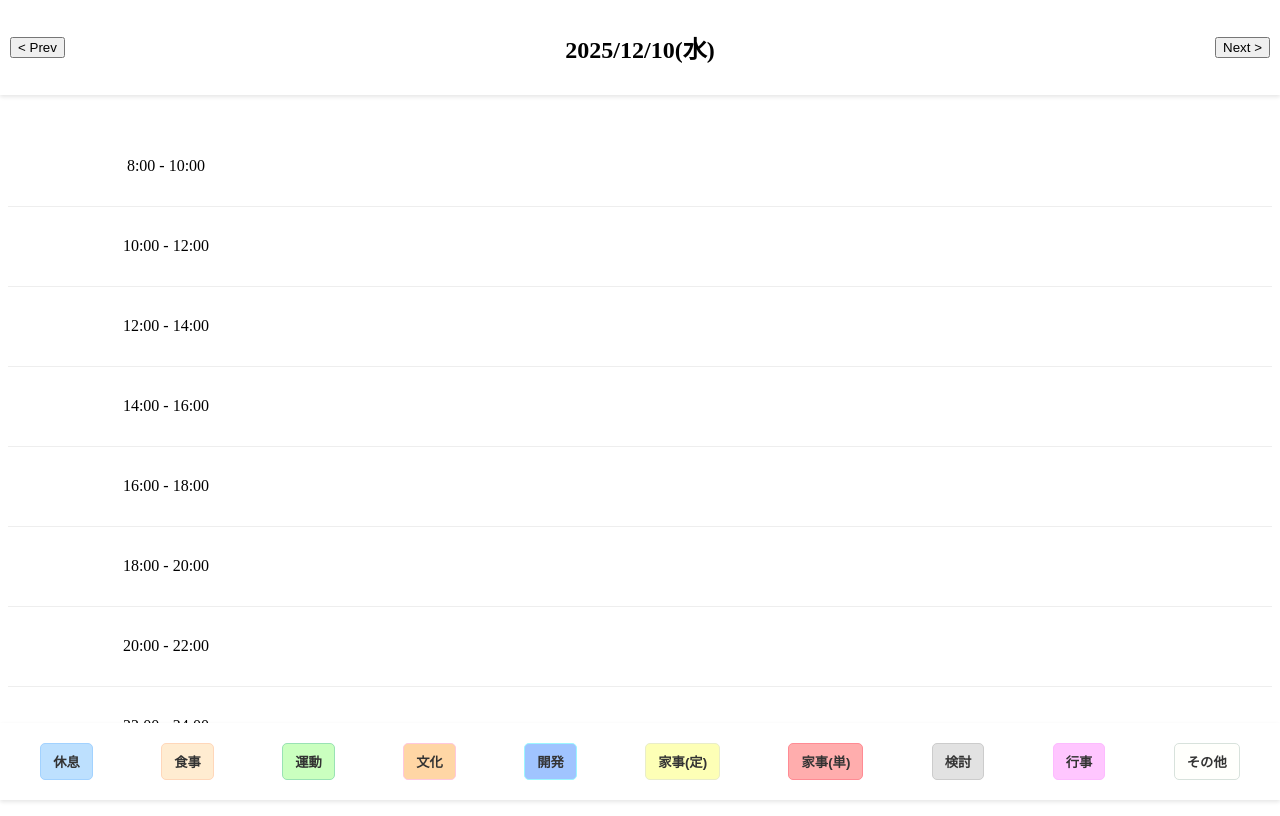
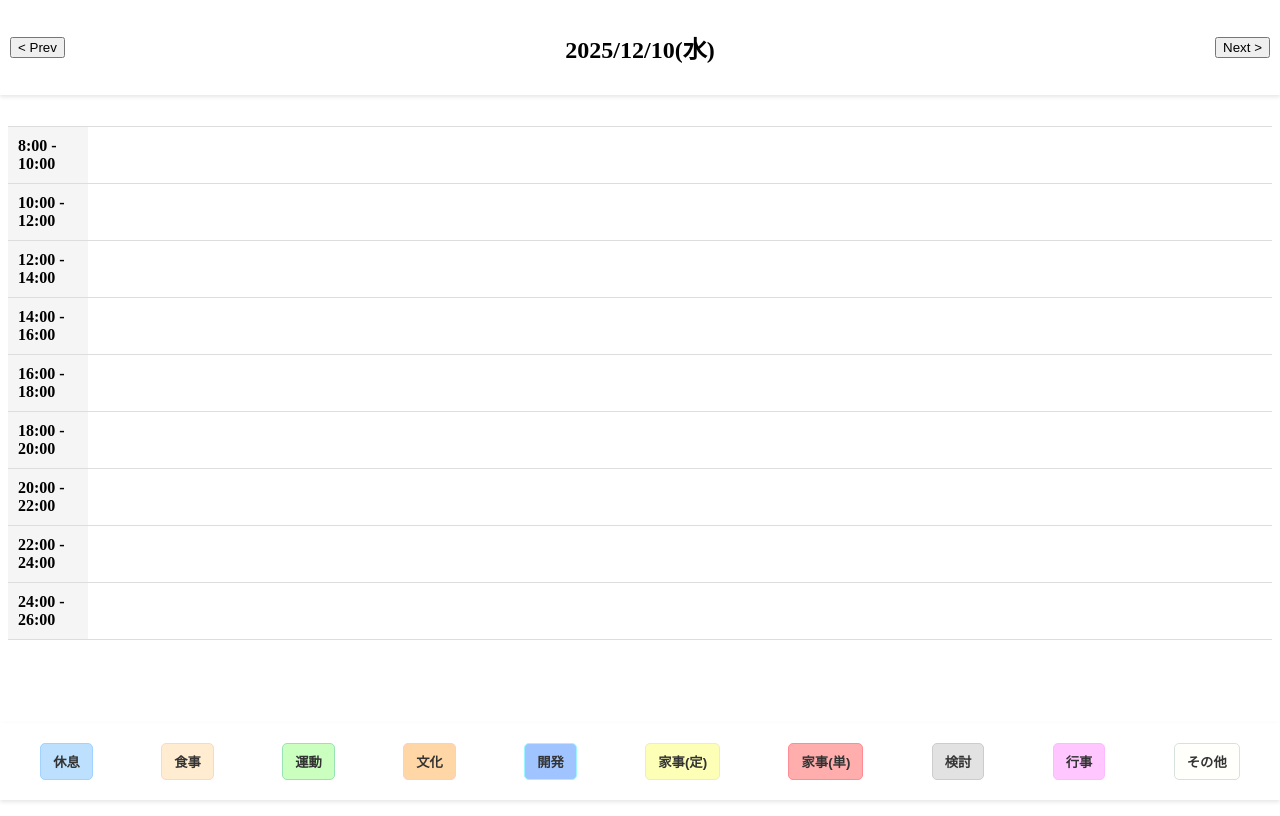
Before and after one commit to siwasu17/holiday-recorder, a Vue app: page / in a window 1280 px wide. Built offline with nearby package versions, Linux system fonts and the light colour scheme; the HTML template or start-up script is replaced by a standard one.

Commit message:
時間割の表をtableからdivに変更

```diff
--- a/src/App.vue
+++ b/src/App.vue
@@ -11,16 +11,19 @@
     <hr />
 
     <main class="main-content-scrollable">
-      <table class="timetable">
-        <tbody>
-          <tr
+      <div class="timetable" role="table">
+        <div
           v-for="slot in timeSlots"
           :key="slot.start"
           @click="selectTimeSlot(slot.start)"
-            :class="['time-slot', { 'is-selected': currentTimeSlot === slot.start }]"
+          :class="['time-row', { 'is-selected': currentTimeSlot === slot.start }]"
+          role="row"
         >
-            <td class="time-label">{{ slot.label }}</td>
-            <td class="activity-cell">
+          <div class="time-label" role="cell">
+            {{ slot.label }}
+          </div>
+
+          <div class="activity-cell" role="cell">
             <div
               class="activity-item"
               v-for="actKey in activities.get(slot.start)"
@@ -29,10 +32,9 @@
             >
               {{ getActLabel(actKey) }}
             </div>
-            </td>
-          </tr>
-        </tbody>
-      </table>
+          </div>
+        </div>
+      </div>
     </main>
 
     <hr />
@@ -205,6 +207,13 @@ const selectTimeSlot = (timeSlotKey: string) => {
   bottom: 0;
 }
 
+.date-navigation {
+  display: flex;
+  justify-content: space-between;
+  align-items: center;
+  padding: 0 10px;
+}
+
 .main-content-scrollable {
   flex-grow: 1;
   overflow-y: auto;
@@ -213,48 +222,37 @@ const selectTimeSlot = (timeSlotKey: string) => {
   padding-bottom: 80px;
 }
 
-.date-navigation {
+.timetable {
   display: flex;
-  justify-content: space-between;
-  align-items: center;
-  padding: 0 10px;
+  flex-direction: column;
+  width: 100%;
+  border-top: 1px solid #ddd;
 }
 
-.timetable {
-  width: 100%;
-  border-collapse: collapse;
+.time-row {
+  display: grid;
+  /* 左側のラベルを80px固定、右側を可変にする例 */
+  grid-template-columns: 80px 1fr;
+  border-bottom: 1px solid #ddd;
+  cursor: pointer;
+  transition: background-color 0.2s;
 }
 
-.time-slot {
-  height: 80px; /* スロットの視覚的な高さを確保 */
-  border-bottom: 1px solid #eee;
+.time-row:hover {
+  background-color: #f9f9f9;
 }
 
-.time-slot.is-selected {
-  background: #bcebd2;
+.time-row.is-selected {
+  background-color: #e3f2fd;
 }
 
 .time-label {
-  width: 25%;
-  text-align: center;
-}
-
-.category-buttons {
+  padding: 10px;
+  font-weight: bold;
+  background-color: #f5f5f5;
   display: flex;
-  flex-wrap: wrap;
-  justify-content: space-around;
-  padding: 10px;
-  gap: 8px;
-}
-
-.category-button {
-  padding: 8px 12px;
-  border: 1px solid #ccc;
-  background: #f9f9f9;
-  cursor: pointer;
-  border-radius: 5px;
-  color: #333;
-  font-weight: bold;
+  align-items: center;
+  justify-content: center;
 }
 
 .activity-cell {
@@ -279,11 +277,27 @@ const selectTimeSlot = (timeSlotKey: string) => {
   white-space: nowrap; /* 折り返し禁止 */
   overflow: hidden; /* はみ出しを隠す */
   text-overflow: ellipsis; /* はみ出た分を「...」にする */
-
-  /* border: 1px solid #dcdcdc; */
 }
 /* 最後のアイテムの余白を消す */
 .activity-item:last-child {
   margin-bottom: 0;
 }
+
+.category-buttons {
+  display: flex;
+  flex-wrap: wrap;
+  justify-content: space-around;
+  padding: 10px;
+  gap: 8px;
+}
+
+.category-button {
+  padding: 8px 12px;
+  border: 1px solid #ccc;
+  background: #f9f9f9;
+  cursor: pointer;
+  border-radius: 5px;
+  color: #333;
+  font-weight: bold;
+}
 </style>
```
Lines whose indentation alone changed are shown as unchanged.
